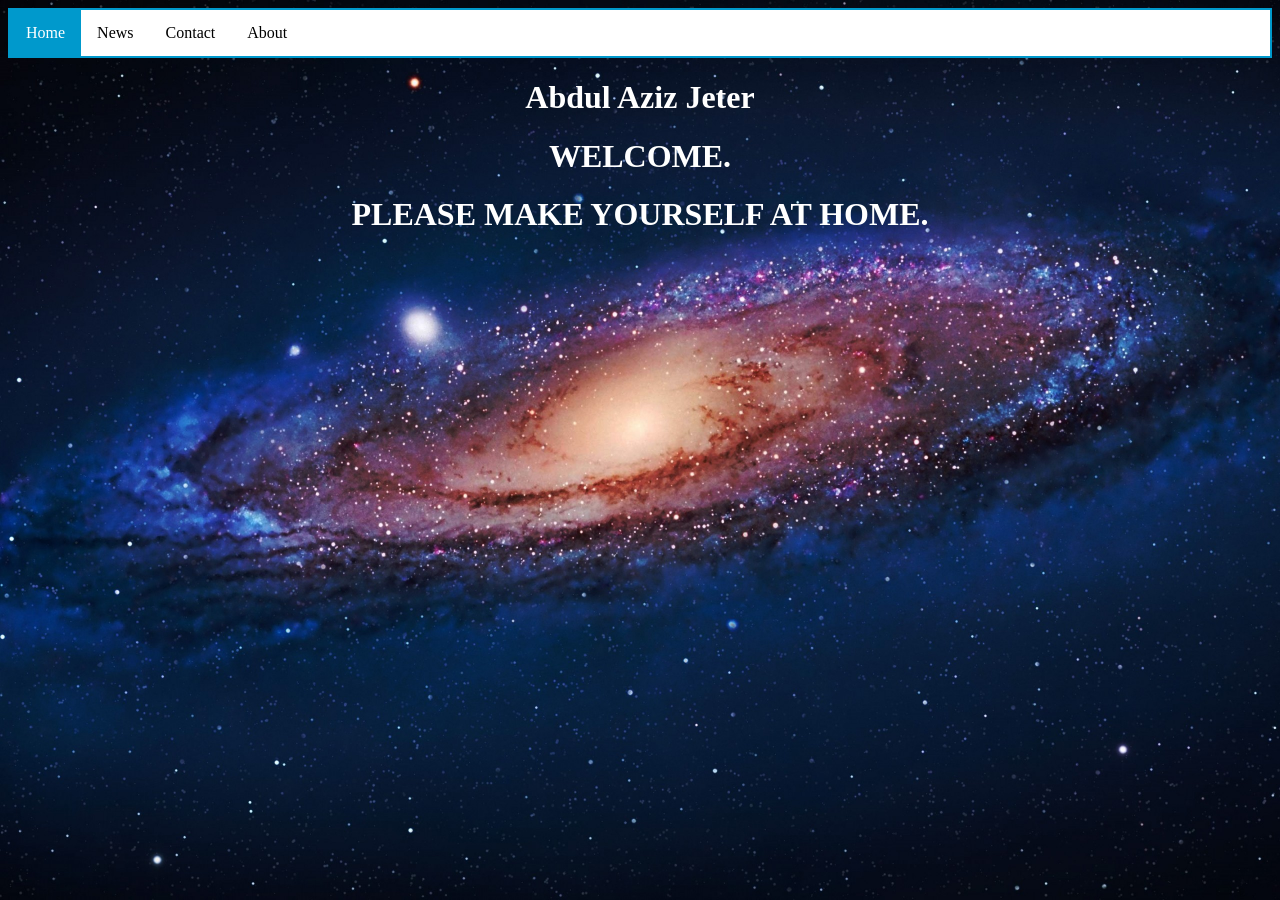
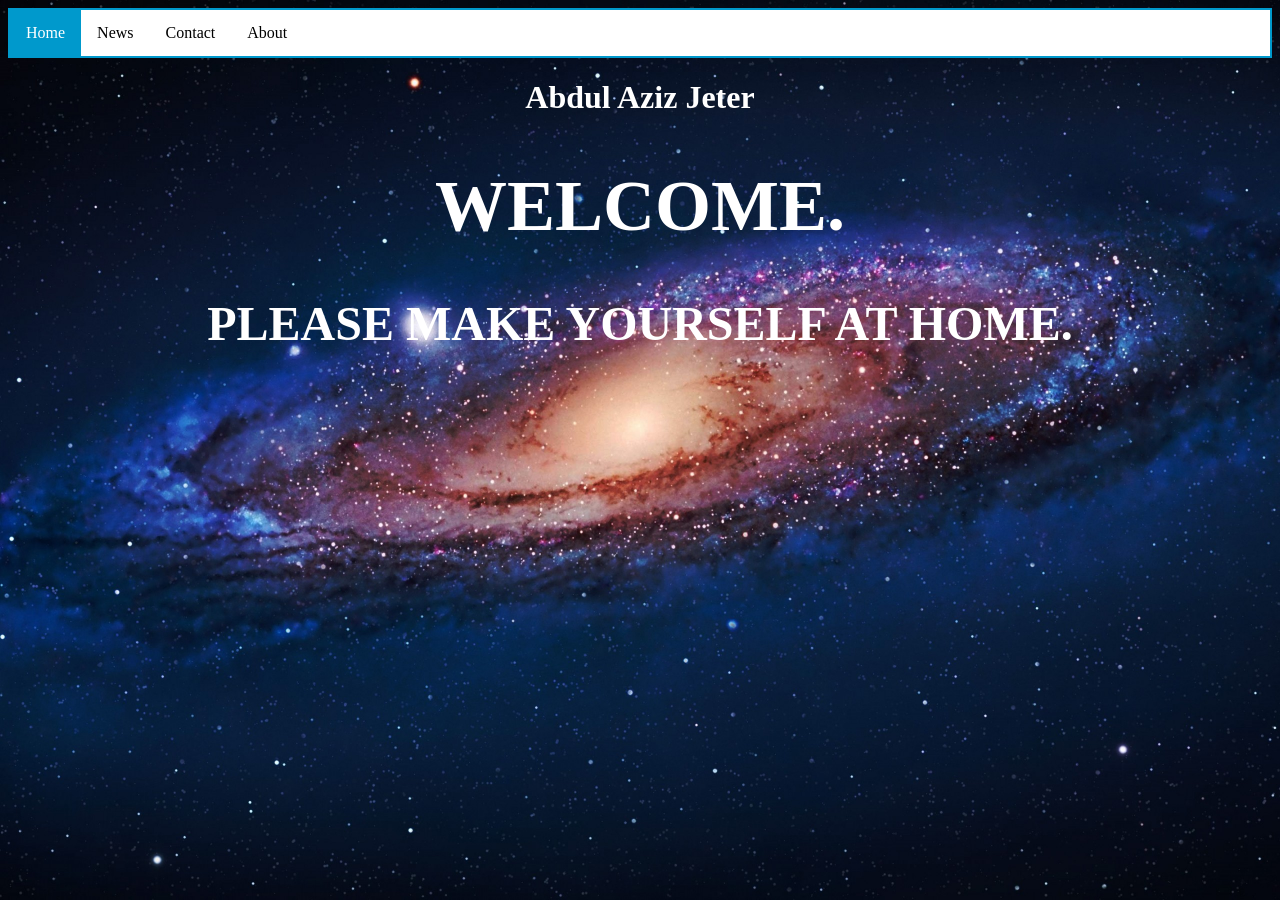
Before and after one commit to abdul-j/abdul-j.github.i, a Jekyll site: the page built from index.html, in a window 1280 px wide. Built offline with Jekyll 4.4.1, drawn with Linux system fonts in a browser that asks for light colours.

Commit message:
Update style.css

```diff
--- a/css/style.css
+++ b/css/style.css
@@ -59,3 +59,11 @@ a {
 .snap {
   padding-left: 35px;
 }
+
+.big {
+ font-size: 72px;
+}
+
+.large {
+  font-size: 48px;
+}
```
